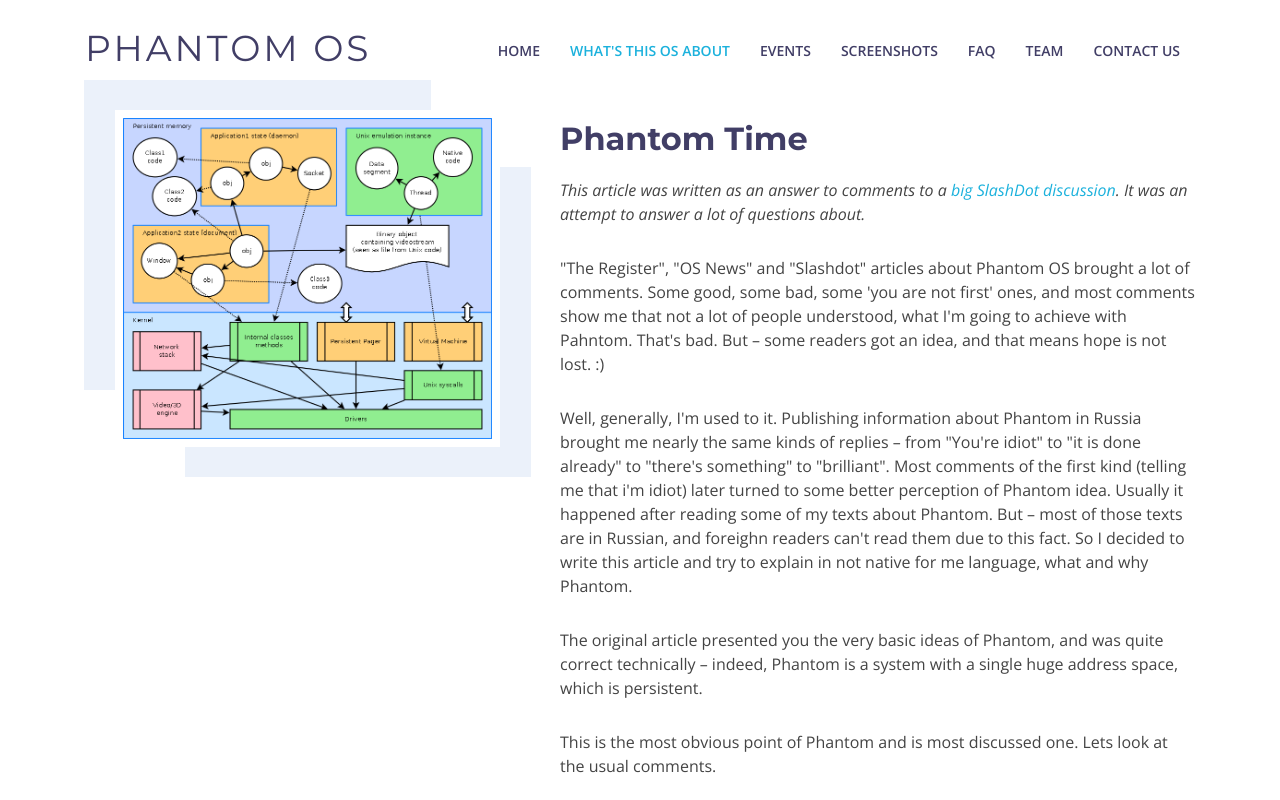
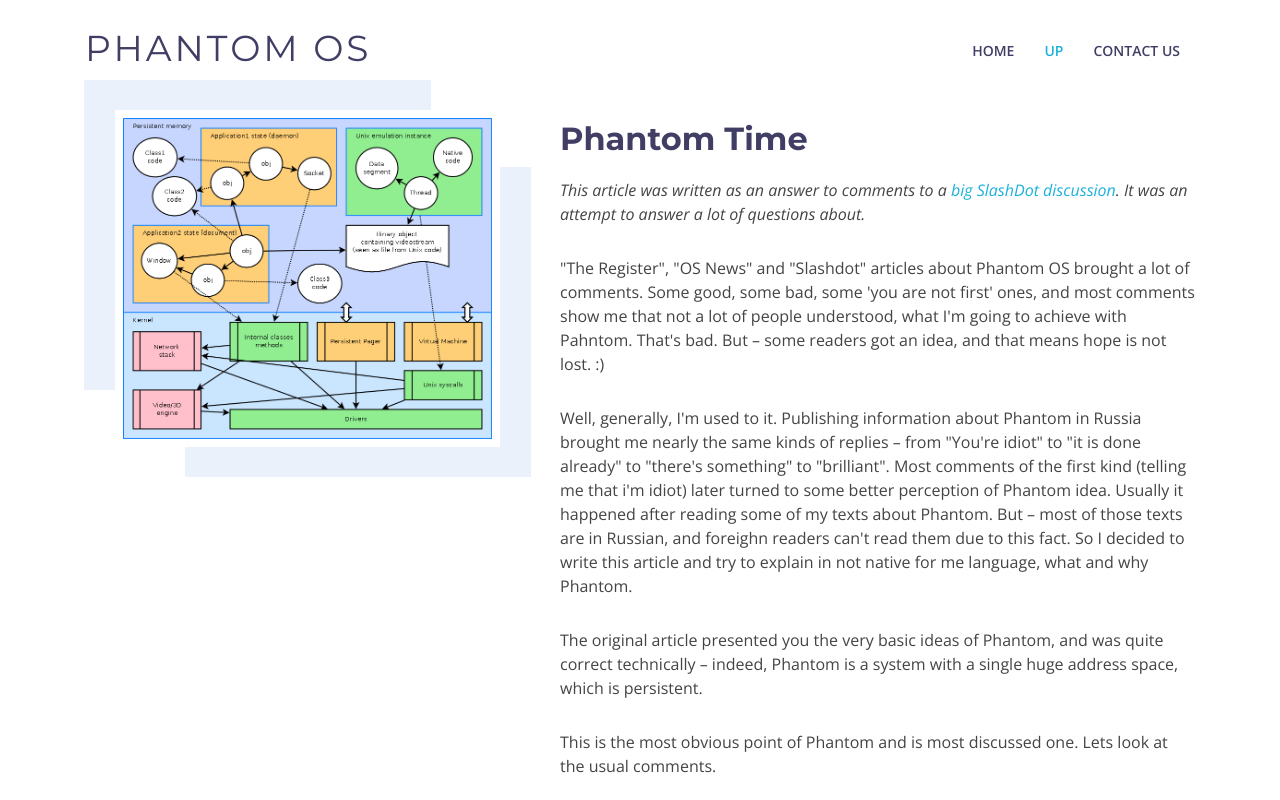
Before and after one commit to dzavalishin/phantom_web, a plain HTML site: page slashdot_article.html in a window 1280 px wide. Shown: the top 800 px of the page. Drawn offline with nearby package versions, Linux system fonts and the light colour scheme.

Commit message:
Update slashdot_article.html

```diff
--- a/slashdot_article.html
+++ b/slashdot_article.html
@@ -77,31 +77,8 @@
 
       <nav class="main-nav float-right d-none d-lg-block">
         <ul>
-          <li class="active"><a href="#intro">Home</a></li>
-          <li><a href="#about">What's this OS about</a></li>
-          <li><a href="#participation">Events</a></li>
-          <li><a href="#screenshots">Screenshots</a></li>
-          <li><a href="#faq">FAQ</a></li>
-          <li><a href="#team">Team</a></li>
-<!--
-          <li class="drop-down"><a href="">Drop Down</a>
-            <ul>
-              <li><a href="#">Drop Down 1</a></li>
-              <li class="drop-down"><a href="#">Drop Down 2</a>
-                <ul>
-                  <li><a href="#">Deep Drop Down 1</a></li>
-                  <li><a href="#">Deep Drop Down 2</a></li>
-                  <li><a href="#">Deep Drop Down 3</a></li>
-                  <li><a href="#">Deep Drop Down 4</a></li>
-                  <li><a href="#">Deep Drop Down 5</a></li>
-                </ul>
-              </li>
-              <li><a href="#">Drop Down 3</a></li>
-              <li><a href="#">Drop Down 4</a></li>
-              <li><a href="#">Drop Down 5</a></li>
-            </ul>
-          </li>
-        -->
+          <li class="active"><a href="/">Home</a></li>
+          <li><a href="#about">Up</a></li>
           <li><a href="#footer">Contact Us</a></li>
         </ul>
       </nav><!-- .main-nav -->
```
